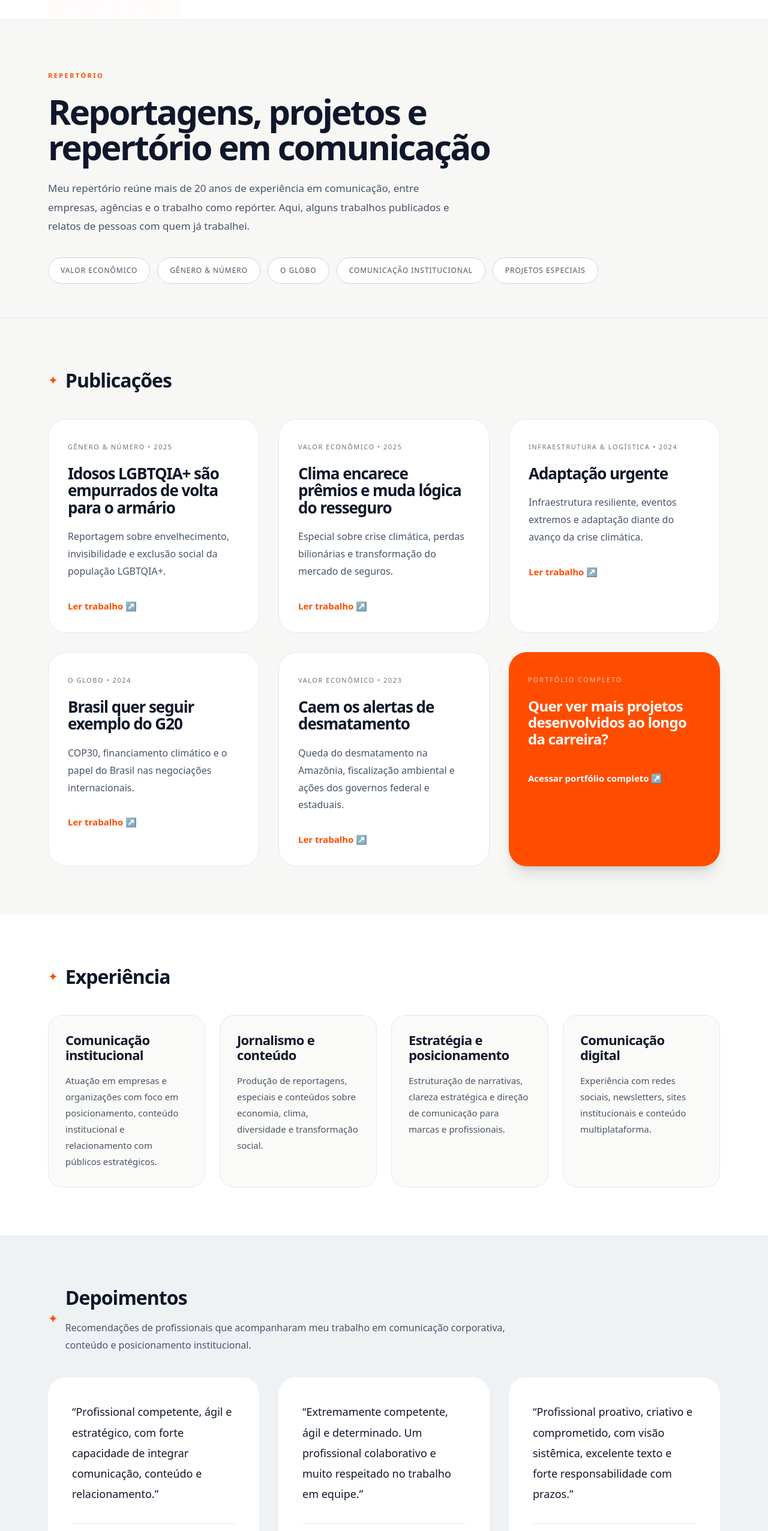
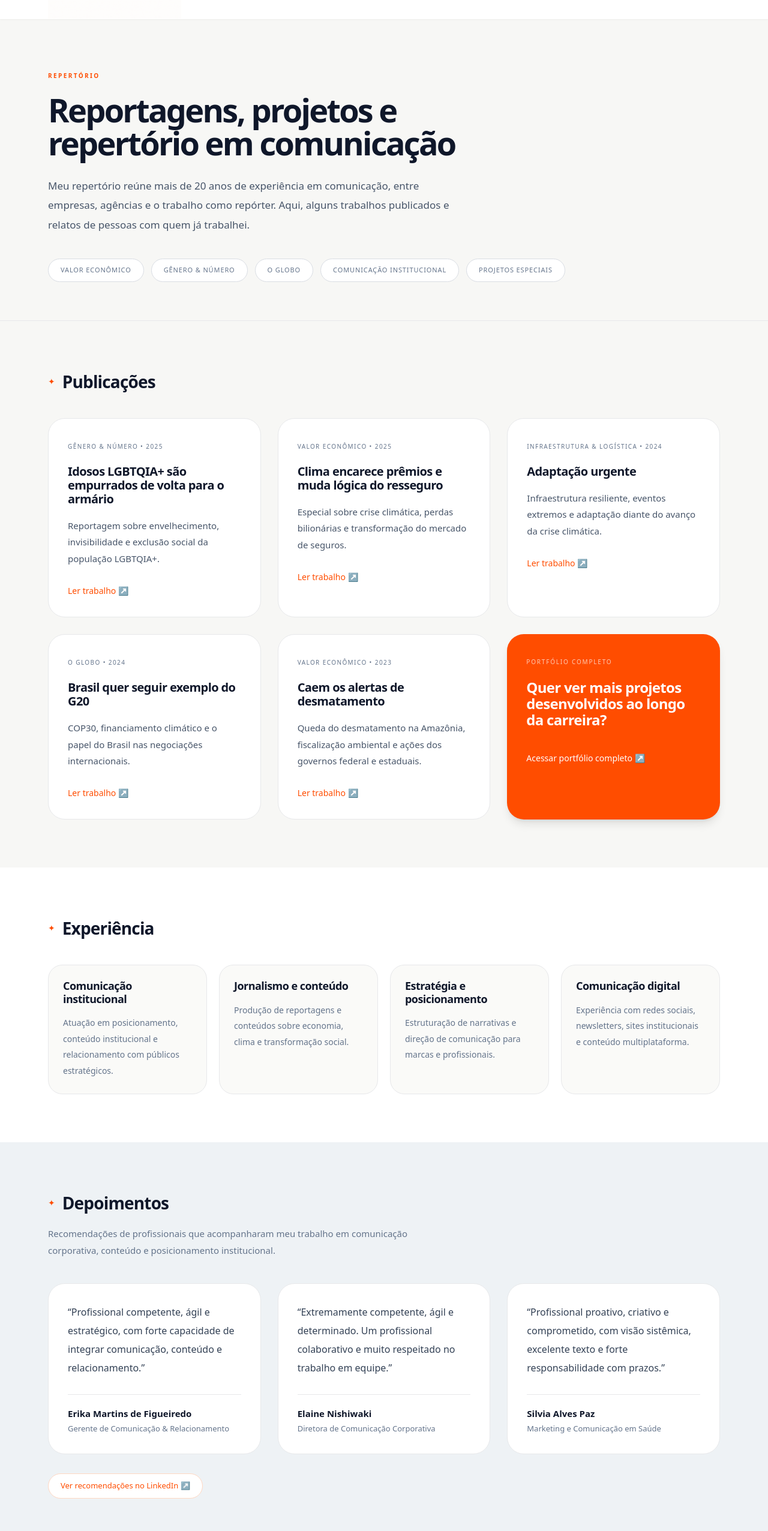
Before and after one commit to andretomazela-dev/integrado, a Next.js app: page /repertorio1 in a window 1280 px wide. Shown: the part 94-2646 px from the top of the page at 60% size. Built offline with nearby package versions, Linux system fonts and the light colour scheme.

Commit message:
Update page.jsx

```diff
--- a/app/repertorio1/page.jsx
+++ b/app/repertorio1/page.jsx
@@ -54,17 +54,17 @@ export default function RepertorioPage() {
     {
       titulo: "Comunicação institucional",
       texto:
-        "Atuação em empresas e organizações com foco em posicionamento, conteúdo institucional e relacionamento com públicos estratégicos.",
+        "Atuação em posicionamento, conteúdo institucional e relacionamento com públicos estratégicos.",
     },
     {
       titulo: "Jornalismo e conteúdo",
       texto:
-        "Produção de reportagens, especiais e conteúdos sobre economia, clima, diversidade e transformação social.",
+        "Produção de reportagens e conteúdos sobre economia, clima e transformação social.",
     },
     {
       titulo: "Estratégia e posicionamento",
       texto:
-        "Estruturação de narrativas, clareza estratégica e direção de comunicação para marcas e profissionais.",
+        "Estruturação de narrativas e direção de comunicação para marcas e profissionais.",
     },
     {
       titulo: "Comunicação digital",
@@ -100,24 +100,26 @@ export default function RepertorioPage() {
 
       <main className="bg-[#F7F7F5] text-[#0F172A]">
         {/* HERO */}
-        <section className="container pt-14 pb-12 md:pt-20 md:pb-14">
-          <span className="text-[11px] uppercase tracking-[0.22em] text-[#FF4D00] font-semibold">
+        <section className="container pt-16 pb-14 md:pt-20 md:pb-16">
+          <span className="text-[10px] uppercase tracking-[0.24em] text-[#FF4D00] font-semibold">
             Repertório
           </span>
 
-          <h1 className="mt-5 max-w-4xl text-[40px] md:text-[58px] font-black leading-[1.02] tracking-[-0.045em] text-[#0F172A]">
+          <div className="mt-5 max-w-3xl">
+            <h1 className="text-[36px] md:text-[54px] leading-[1.02] tracking-[-0.05em] font-[750] text-[#0F172A]">
               Reportagens, projetos e repertório em comunicação
             </h1>
 
-          <p className="mt-6 max-w-2xl text-[17px] leading-[1.85] text-[#475569]">
+            <p className="mt-7 max-w-2xl text-[17px] leading-[1.9] text-[#475569]">
               Meu repertório reúne mais de 20 anos de experiência em
               comunicação, entre empresas, agências e o trabalho como
               repórter. Aqui, alguns trabalhos publicados e relatos de
               pessoas com quem já trabalhei.
             </p>
+          </div>
 
           {/* FILTROS */}
-          <div className="mt-9 flex flex-wrap gap-3">
+          <div className="mt-10 flex flex-wrap gap-3">
             {[
               { label: "Valor Econômico", id: "valor" },
               { label: "Gênero & Número", id: "genero" },
@@ -131,16 +133,16 @@ export default function RepertorioPage() {
                 className="
                   inline-flex items-center
                   rounded-full
-                  border border-gray-300
+                  border border-[#D9DDE3]
                   bg-white
-                  px-5 py-3
-                  text-[12px]
+                  px-5 py-2.5
+                  text-[11px]
                   uppercase
                   tracking-[0.08em]
-                  text-gray-600
+                  text-[#64748B]
+                  transition
                   hover:border-[#FF4D00]
                   hover:text-[#FF4D00]
-                  transition
                 "
               >
                 {item.label}
@@ -150,38 +152,47 @@ export default function RepertorioPage() {
         </section>
 
         {/* PUBLICAÇÕES */}
-        <section className="border-t border-gray-200 py-20">
+        <section className="border-t border-[#E7E8EA] py-20">
           <div className="container">
             <div className="mb-10 flex items-center gap-3">
-              <span className="text-[#FF4D00] text-xl">✦</span>
-              <h2 className="text-[32px] font-black tracking-[-0.03em]">
+              <span className="text-[#FF4D00] text-sm">✦</span>
+
+              <h2 className="text-[28px] tracking-[-0.03em] font-[750] text-[#0F172A]">
                 Publicações
               </h2>
             </div>
 
-            <div className="grid gap-8 md:grid-cols-2 xl:grid-cols-3">
+            <div className="grid gap-7 md:grid-cols-2 xl:grid-cols-3">
               {trabalhos.map((item, index) => (
                 <article
                   key={index}
                   id={item.id}
-                  className="rounded-[30px] border border-gray-200 bg-white p-8 transition hover:-translate-y-1 hover:shadow-xl"
+                  className="
+                    rounded-[28px]
+                    border border-[#E7E8EA]
+                    bg-white
+                    p-8
+                    transition
+                    hover:-translate-y-1
+                    hover:shadow-lg
+                  "
                 >
-                  <span className="text-[11px] uppercase tracking-[0.14em] text-gray-500">
+                  <span className="text-[10px] uppercase tracking-[0.14em] text-[#64748B]">
                     {item.categoria} • {item.ano}
                   </span>
 
-                  <h3 className="mt-5 text-[24px] md:text-[26px] leading-[1.1] font-black tracking-[-0.04em]">
+                  <h3 className="mt-5 text-[18px] md:text-[20px] leading-[1.15] tracking-[-0.03em] font-[720] text-[#0F172A]">
                     {item.titulo}
                   </h3>
 
-                  <p className="mt-5 text-[16px] leading-[1.8] text-[#475569]">
+                  <p className="mt-5 text-[15px] leading-[1.85] text-[#475569]">
                     {item.descricao}
                   </p>
 
                   <a
                     href={item.link}
                     target="_blank"
-                    className="mt-8 inline-flex items-center gap-2 text-[15px] font-semibold text-[#FF4D00] hover:opacity-80"
+                    className="mt-7 inline-flex items-center gap-2 text-[14px] font-medium text-[#FF4D00] hover:opacity-80"
                   >
                     Ler trabalho ↗
                   </a>
@@ -189,19 +200,19 @@ export default function RepertorioPage() {
               ))}
 
               {/* CARD PORTFÓLIO */}
-              <article className="rounded-[30px] bg-[#FF4D00] p-8 text-white shadow-xl">
-                <span className="text-[11px] uppercase tracking-[0.18em] text-white/70">
+              <article className="rounded-[28px] bg-[#FF4D00] p-8 text-white shadow-lg">
+                <span className="text-[10px] uppercase tracking-[0.18em] text-white/70">
                   Portfólio completo
                 </span>
 
-                <h3 className="mt-5 text-[20px] md:text-[24px] leading-[1.15] font-bold tracking-[-0.03em]">
+                <h3 className="mt-5 text-[24px] leading-[1.12] tracking-[-0.03em] font-[720]">
                   Quer ver mais projetos desenvolvidos ao longo da carreira?
                 </h3>
 
                 <a
                   href="https://drive.google.com/drive/folders/1ZSttp2dvNJzzaAQVb8IXh6YnRX-i0CcB?usp=sharing"
                   target="_blank"
-                  className="mt-10 inline-flex items-center gap-2 text-[15px] font-semibold text-white"
+                  className="mt-10 inline-flex items-center gap-2 text-[14px] font-medium text-white"
                 >
                   Acessar portfólio completo ↗
                 </a>
@@ -211,26 +222,32 @@ export default function RepertorioPage() {
         </section>
 
         {/* EXPERIÊNCIA */}
-        <section className="py-20 bg-white">
+        <section className="bg-white py-20">
           <div className="container">
             <div className="mb-10 flex items-center gap-3">
-              <span className="text-[#FF4D00] text-xl">✦</span>
-              <h2 className="text-[32px] font-black tracking-[-0.03em]">
+              <span className="text-[#FF4D00] text-sm">✦</span>
+
+              <h2 className="text-[28px] tracking-[-0.03em] font-[750] text-[#0F172A]">
                 Experiência
               </h2>
             </div>
 
-            <div className="grid gap-6 md:grid-cols-2 xl:grid-cols-4">
+            <div className="grid gap-5 md:grid-cols-2 xl:grid-cols-4">
               {experiencias.map((item, index) => (
                 <div
                   key={index}
-                  className="rounded-[24px] border border-gray-200 bg-[#FAFAF8] p-7"
+                  className="
+                    rounded-[24px]
+                    border border-[#E7E8EA]
+                    bg-[#FAFAF8]
+                    p-6
+                  "
                 >
-                  <h3 className="text-[22px] leading-[1.15] font-black tracking-[-0.03em]">
+                  <h3 className="text-[18px] leading-[1.2] tracking-[-0.03em] font-[700] text-[#0F172A]">
                     {item.titulo}
                   </h3>
 
-                  <p className="mt-4 text-[15px] leading-[1.8] text-[#475569]">
+                  <p className="mt-4 text-[14px] leading-[1.9] text-[#64748B]">
                     {item.texto}
                   </p>
                 </div>
@@ -242,38 +259,43 @@ export default function RepertorioPage() {
         {/* DEPOIMENTOS */}
         <section className="bg-[#EEF2F5] py-20">
           <div className="container">
-            <div className="mb-10 flex items-center gap-3">
-              <span className="text-[#FF4D00] text-xl">✦</span>
+            <div className="mb-10">
+              <div className="flex items-center gap-3">
+                <span className="text-[#FF4D00] text-sm">✦</span>
 
-              <div>
-                <h2 className="text-[32px] font-black tracking-[-0.03em]">
+                <h2 className="text-[28px] tracking-[-0.03em] font-[750] text-[#0F172A]">
                   Depoimentos
                 </h2>
+              </div>
 
-                <p className="mt-3 max-w-3xl text-[16px] leading-[1.8] text-[#475569]">
+              <p className="mt-4 max-w-2xl text-[15px] leading-[1.9] text-[#64748B]">
                 Recomendações de profissionais que acompanharam meu
                 trabalho em comunicação corporativa, conteúdo e
                 posicionamento institucional.
               </p>
             </div>
-            </div>
 
-            <div className="grid gap-8 md:grid-cols-3">
+            <div className="grid gap-7 md:grid-cols-3">
               {depoimentos.map((item, index) => (
                 <div
                   key={index}
-                  className="rounded-[28px] bg-white p-10 shadow-sm"
+                  className="
+                    rounded-[28px]
+                    bg-white
+                    p-8
+                    border border-[#E7E8EA]
+                  "
                 >
-                  <p className="text-[18px] leading-[1.9] text-[#0F172A]">
+                  <p className="text-[16px] leading-[1.95] text-[#334155]">
                     “{item.texto}”
                   </p>
 
-                  <div className="mt-8 border-t border-gray-200 pt-6">
-                    <strong className="block text-[18px]">
+                  <div className="mt-7 border-t border-[#E7E8EA] pt-5">
+                    <strong className="block text-[15px] font-semibold text-[#0F172A]">
                       {item.nome}
                     </strong>
 
-                    <span className="mt-1 block text-[15px] text-[#64748B]">
+                    <span className="mt-1 block text-[13px] text-[#64748B]">
                       {item.cargo}
                     </span>
                   </div>
@@ -284,7 +306,18 @@ export default function RepertorioPage() {
             <a
               href="https://www.linkedin.com/in/tomazela/details/recommendations/"
               target="_blank"
-              className="mt-10 inline-flex items-center gap-2 rounded-full border border-[#FF4D00]/20 bg-white px-5 py-3 text-[15px] font-semibold text-[#FF4D00] transition hover:bg-[#FFF1E8]"
+              className="
+                mt-8 inline-flex items-center gap-2
+                rounded-full
+                border border-[#FFD7C2]
+                bg-white
+                px-5 py-2.5
+                text-[13px]
+                font-medium
+                text-[#FF4D00]
+                transition
+                hover:bg-[#FFF4EE]
+              "
             >
               Ver recomendações no LinkedIn ↗
             </a>
@@ -294,20 +327,30 @@ export default function RepertorioPage() {
         {/* CTA */}
         <section className="py-24">
           <div className="container">
-            <div className="rounded-[36px] border border-gray-200 bg-[#FBFBFA] px-10 py-14 md:px-16">
+            <div className="rounded-[36px] border border-[#E7E8EA] bg-[#FBFBFA] px-10 py-14 md:px-14">
               <div className="max-w-3xl">
-                <h2 className="text-[40px] md:text-[52px] leading-[1.02] tracking-[-0.045em] font-black text-[#0F172A]">
+                <h2 className="text-[34px] md:text-[46px] leading-[1.03] tracking-[-0.05em] font-[750] text-[#0F172A]">
                   Precisa organizar a comunicação do seu negócio, projeto ou marca pessoal?
                 </h2>
 
-                <p className="mt-6 text-[18px] leading-[1.9] text-[#475569]">
+                <p className="mt-6 text-[17px] leading-[1.9] text-[#475569]">
                   Posso ajudar com posicionamento, clareza de comunicação,
                   conteúdo estratégico e estruturação narrativa.
                 </p>
 
                 <a
                   href="/#contato"
-                  className="mt-10 inline-flex rounded-full bg-[#FF4D00] px-7 py-4 text-[15px] font-semibold text-white transition hover:opacity-90"
+                  className="
+                    mt-9 inline-flex
+                    rounded-full
+                    bg-[#FF4D00]
+                    px-7 py-3.5
+                    text-[14px]
+                    font-medium
+                    text-white
+                    transition
+                    hover:opacity-90
+                  "
                 >
                   Vamos conversar
                 </a>
```
Lines whose indentation alone changed are shown as unchanged.
